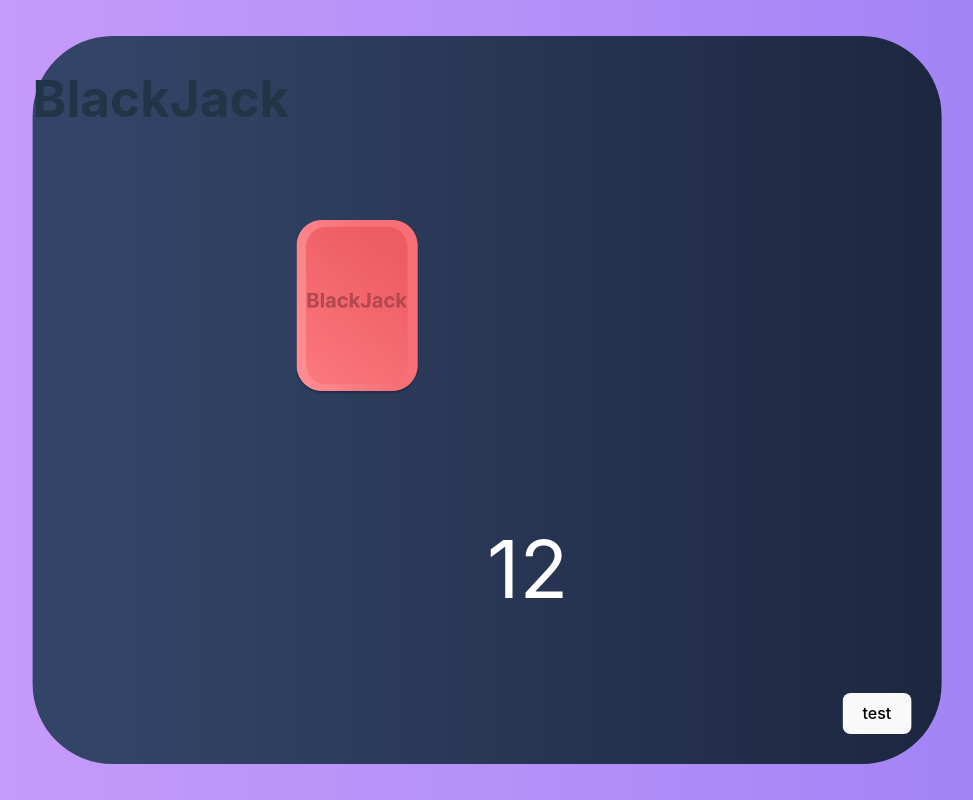
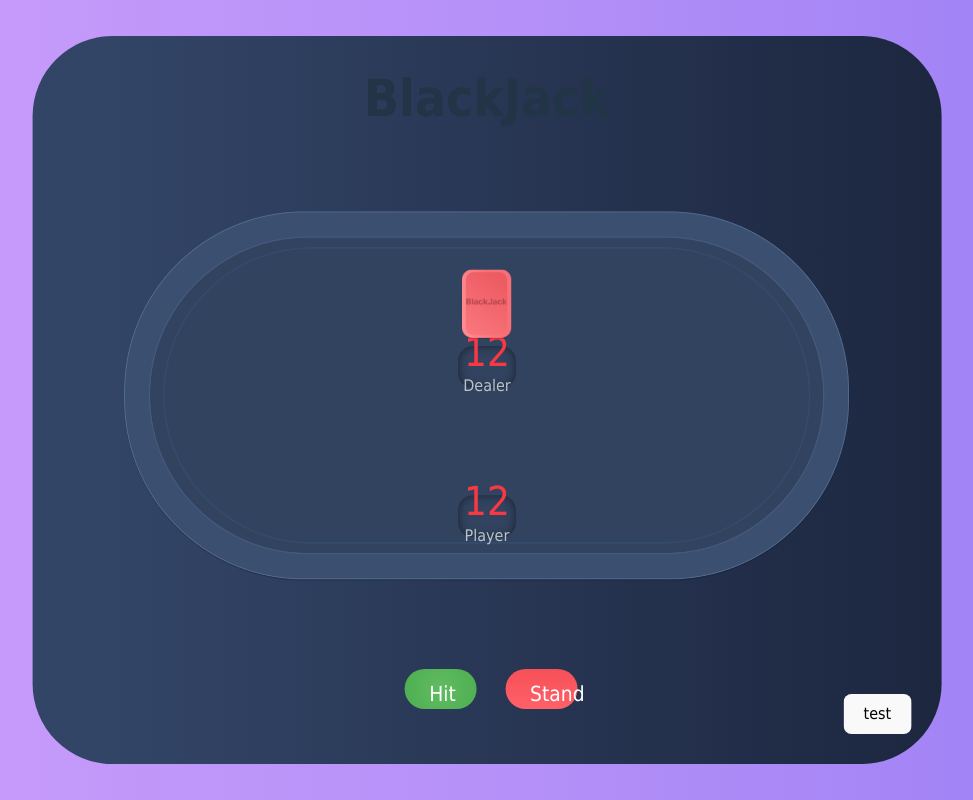
Before and after one commit to ChristopherLit/BlackJack, a React (Vite) app: page / in a window 1280 px wide. Shown: the whole page, without its empty margins (153-1126 px from the left). Built offline with nearby package versions, Linux system fonts and the light colour scheme.

Commit message:
Aligned the flex boxes, and added the values

```diff
--- a/src/App.css
+++ b/src/App.css
@@ -1,4 +1,6 @@
-body {
+.full-layout {
+  font-family: Tahoma, sans-serif;
+
   margin: 0;
   padding: 0;
   background: hsla(269, 92%, 80%, 1);
@@ -13,16 +15,18 @@ body {
   overflow-y: hidden;
   text-align: center;
 
+
 }
 
 .game-layout {
-   width: 71%;
+  width: 71%;
   height: 91%;
+  margin: auto;
   display: flex;
-  margin: auto;
+  flex-direction: column;
+  position: absolute;
   top: 50%;
   left: 50%;
-  position: fixed;
   transform: translate(-50%, -50%);
   background: hsla(219, 34%, 30%, 1);
   background: linear-gradient(0deg, hsla(219, 34%, 30%, 1) 9%, hsla(223, 38%, 18%, 1) 100%);
@@ -34,6 +38,7 @@ body {
 }
 
 
+
 .Hit {
   background: hsla(120, 40%, 56%, 1);
   background: radial-gradient(circle, hsla(120, 40%, 56%, 1) 0%, hsla(122, 39%, 49%, 1) 100%);
@@ -42,17 +47,20 @@ body {
   filter: progid: DXImageTransform.Microsoft.gradient( startColorstr="#64BC64", endColorstr="#4CAF50", GradientType=1 );
   color: #fff;
   border: none;
-  border-radius: 20px;
+  border-radius: 25px;
   margin-right: 10px;
-  width: 93px;
-  height: 50px;
+  width: 40%;
+  height: 55%;
   position: absolute;
   top: 50%;
-  left: 50%;
+  right: 50%;
+  font-weight: 550;
+  outline: none;
+  z-index: 2;
+  font-size: 130%;
+}
 
-  font-weight: 700;
-  outline: none;
-}
+
 
 .Hit:active,
 .Hit:focus {
@@ -68,16 +76,17 @@ body {
   filter: progid: DXImageTransform.Microsoft.gradient( startColorstr="#FF636B", endColorstr="#F75058", GradientType=1 );
   color: #fff;
   border: none;
-  border-radius: 20px;
+  border-radius: 25px;
   margin-right: 10px;
-  width: 93px;
-  height: 50px;
+  width: 40%;
+  height: 55%;
   position: absolute;
   top: 50%;
-  left: 50%;
-  transform: translate(-120%, 300%);
-  font-weight: 700;
+  left: 60%;
+  font-weight: 550;
   outline: none;
+  z-index: 2;
+  font-size: 130%;
 }
 
 .Stand:active,
@@ -141,39 +150,150 @@ body {
 }
 
 #dealer-cards {
-  position: relative;
-  text-align: center;
+  display: flex;
+  align-items: center;
+  justify-content: center;
+  position: absolute;
+  z-index: 2;
+  bottom: 65%;
 }
 
+
 #dealer-cards img {
-  height: 175px;
-  width: 125px;
-  margin: 5px;
-  border-radius: 20px;
-  bottom: 50%;
-  position: absolute;
+  height: 10%;
+  width: 7%;
+  margin: 0.5%;
+  border-radius: 2%;
+  position: relative;
 }
 
 
 #your-cards {
+  display: flex;
+  align-items: center;
+  justify-content: center;
+  position: absolute;
+  z-index: 2;
+  bottom: 25%;
+}
+
+#your-cards img {
+  height: 10%;
+  width: 7%;
+  margin: 0.5%;
+  border-radius: 2%;
+
   position: relative;
 }
 
-#your-cards img {
-  height: 175px;
-  width: 125px;
-  margin: 5px;
-  border-radius: 20px;
-  bottom: 20%;
+.board {
   position: absolute;
+  width: 80%;
+  height: auto;
+  top: 50%;
+  left: 50%;
+  transform: translate(-50%, -50%);
+  z-index: 1;
+
 }
 
-.value {
+#GameBoard {
+  width: 100%;
+  height: 100%;
+  object-fit: cover;
+  position: relative;
+  top: 0;
+  left: 0;
+  z-index: 1;
+}
+
+
+.buttons {
 
   position: absolute;
-  top: 65%;
-  left: 50%;
-  color: white;
-  font-size: 500%;
+  bottom: 8%;
+  left: 40%;
+  z-index: 2;
+  height:10%;
+  width: 20%;
+
 
 }
+
+.your-value {
+
+  position: absolute;
+  left: 50%;
+  bottom: 50%;
+  transform: translate(-50%, 25%);
+  color: #F93844;
+  font-size: 250%;
+  z-index: 2;
+  font-weight: 150;
+
+}
+
+.your-word {
+  position: absolute;
+  left: 50%;
+  bottom: 50%;
+  transform: translate(-50%, 130%);
+  color: #bbc3ca;
+  font-size: 1em;
+  z-index: 2;
+  font-weight: 500;
+}
+
+.your-score {
+  position: absolute;
+  text-align: center;
+  left: 50%;
+  bottom: 50%;
+  transform: translate(-50%, 330%);
+  height: 11%;
+  width: 8%;
+  z-index: 1;
+
+  border-radius: 15px;
+  box-shadow: inset 0 0 10px rgba(0, 0, 0, 0.5);
+
+}
+
+.dealer-value {
+
+  position: absolute;
+  left: 50%;
+  bottom: 50%;
+  transform: translate(-50%, 25%);
+  color: #F93844;
+  font-size: 250%;
+  z-index: 2;
+  font-weight: 150;
+
+}
+
+.dealer-word {
+  position: absolute;
+  left: 50%;
+  bottom: 50%;
+  transform: translate(-50%, 130%);
+  color: #bbc3ca;
+  font-size: 1em;
+  z-index: 2;
+  font-weight: 500;
+}
+
+.dealer-score {
+  position: absolute;
+  text-align: center;
+  left: 50%;
+  bottom: 50%;
+  transform: translate(-50%, -30%);
+  height: 11%;
+  width: 8%;
+  z-index: 1;
+
+  border-radius: 15px;
+  box-shadow: inset 0 0 10px rgba(0, 0, 0, 0.5);
+
+}
--- a/src/App.jsx
+++ b/src/App.jsx
@@ -2,7 +2,8 @@ import { useState } from 'react';
 import { motion, AnimatePresence} from 'framer-motion';
 import './App.css';
 import Modal from './Modal';
-import Buttons from './Buttons';
+import Board from './Board';
+import Buttons from './Buttons'
 
 function App() {
   const [modalOpen, setModalOpen] = useState(false);
@@ -10,13 +11,19 @@ function App() {
   const open = () => setModalOpen(true);
 
   return (
+
+    <div id='full-layout' className='full-layout'>
     <div className='game-layout'>
 
       <div className='title'>
         <h1>BlackJack</h1>
       </div>
 
+      <Board></Board>
       <Buttons></Buttons>
+
+
+
 
 
 
@@ -32,14 +39,7 @@ function App() {
   test
 </button>
 
-  <div id="dealer-cards">
-    <img id="hidden" src="./src/assets/BACK.png"/>
 
-  </div>
-
-  <div id="your-cards"></div>
-
-  <div  id="value" className='value'>12</div>
 
 
 
@@ -63,6 +63,7 @@ function App() {
 
 
     </div>
+    </div>
   );
 }
 
--- /dev/null
+++ b/src/Board.jsx
@@ -0,0 +1,45 @@
+import Buttons from './Buttons';
+
+function Board() {
+
+    return (
+
+        <div className='board'>
+
+<img id="GameBoard" src="./src/assets/Table.png" alt="Game board" />
+
+  <div id="dealer-cards">
+    <img id="hidden" src="./src/assets/BACK.png"/>
+
+  </div>
+
+  <div id="your-cards"></div>
+
+  <div className='dealer-score'>
+
+<div className='dealer-value'>12</div>
+<div className='dealer-word'>Dealer</div>
+
+
+</div>
+
+  <div className='your-score'>
+
+  <div className='your-value'>12</div>
+  <div className='your-word'>Player</div>
+
+
+  </div>
+
+
+
+
+
+  </div>
+
+
+    );
+
+}
+
+export default Board
--- a/src/Buttons.jsx
+++ b/src/Buttons.jsx
@@ -9,7 +9,6 @@ function Buttons() {
         className='Hit'
         id="Hit"
         whileHover={{ scale: 1.1 }}
-        initial={{ x: '60%', y: '800%' }}
         whileTap={{ scale: 0.88 }}
         onClick={() => null}
       >
@@ -20,7 +19,6 @@ function Buttons() {
       className='Stand'
       id="Stand"
       whileHover={{ scale: 1.1 }}
-        initial={{ x: '-120%', y: '800%' }}
         whileTap={{ scale: 0.88 }}
         onClick={() => null}
         >
--- a/src/blackjack.js
+++ b/src/blackjack.js
@@ -61,32 +61,27 @@ function startGame() {
         dealerSum += findValue(firstCard);
         dealerAceCount += checkAce(firstCard);
 
-        img.style.left = dealerContainer.children.length * 140 + "px";
+        img.style.flex = "0 0 auto";
 
         dealerContainer.appendChild(img);
 
 
     let yourContainer = document.getElementById("your-cards");
     for (let i = 0; i < 2; i++) {
+
         let theCard = deck.pop();
         let img = document.createElement("img");
         img.src = "./src/assets/" + theCard + ".png";
         yourSum += findValue(theCard);
         yourAceCount += checkAce(theCard);
 
-        img.style.left = yourContainer.children.length * 140 + "px";
+        img.style.flex = "0 0 auto";
 
         yourContainer.appendChild(img);
         }
 
         document.getElementById("Hit").addEventListener("click", hit);
         document.getElementById("Stand").addEventListener("click", stand);
-
-
-
-
-
-
 
 }
 
@@ -125,10 +120,8 @@ function checkAce(card) {
 }
 
 function hit() {
-
-    if (canHit == false) {
+    if (canHit === false) {
         return;
-
     }
 
     let yourContainer = document.getElementById("your-cards");
@@ -139,18 +132,16 @@ function hit() {
     yourSum += findValue(theCard);
     yourAceCount += checkAce(theCard);
 
-    img.style.left = yourContainer.children.length * 140 + "px";
+    img.style.flex = "0 0 auto";
 
     yourContainer.appendChild(img);
 
     if (reduceAce(yourSum, yourAceCount) >= 21) {
-
         canHit = false;
         console.log("out");
     }
+}
 
-
-}
 
 function stand() {
 
@@ -166,7 +157,7 @@ function stand() {
         dealerSum += findValue(theCard);
         dealerAceCount += checkAce(theCard);
 
-        img.style.left = dealerContainer.children.length * 140 + "px";
+        img.style.flex = "0 0 auto";
 
         dealerContainer.appendChild(img);
         }
```
Also changed, not shown: src/assets/Table.png (added).
